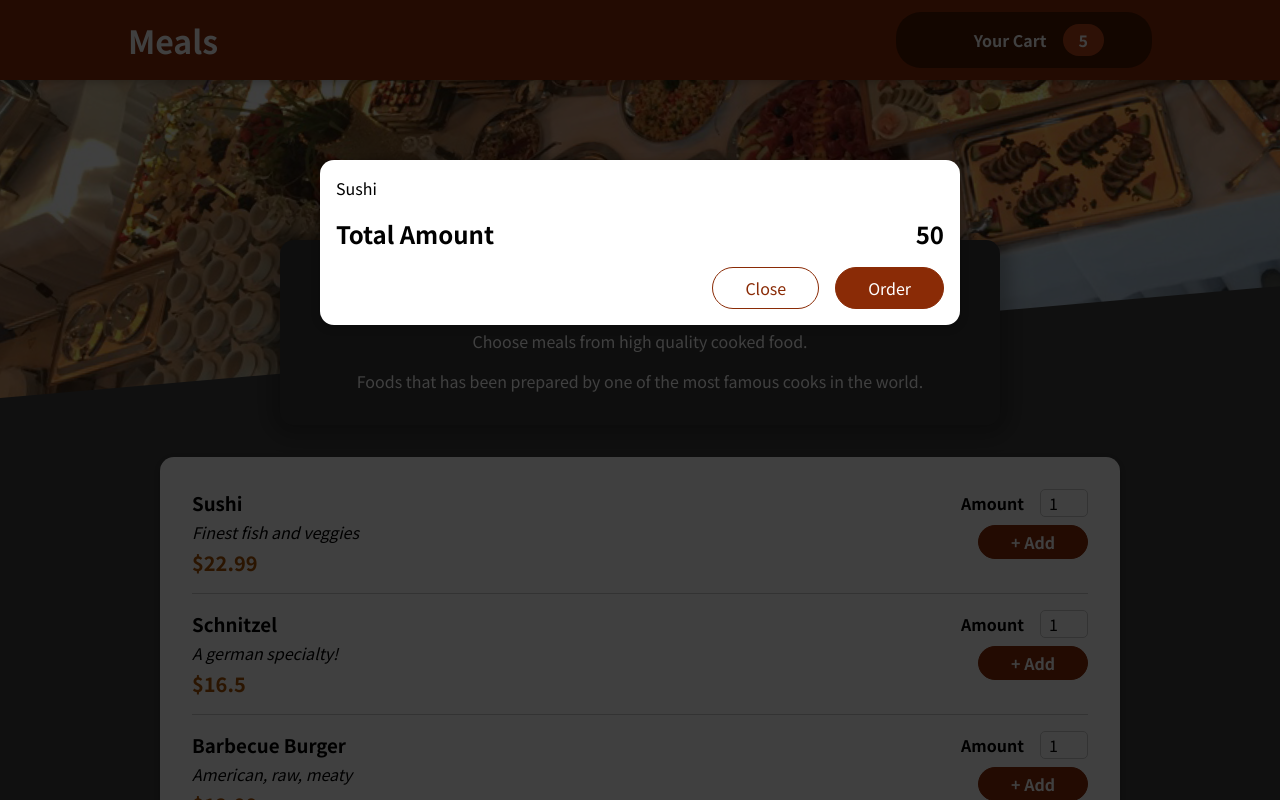
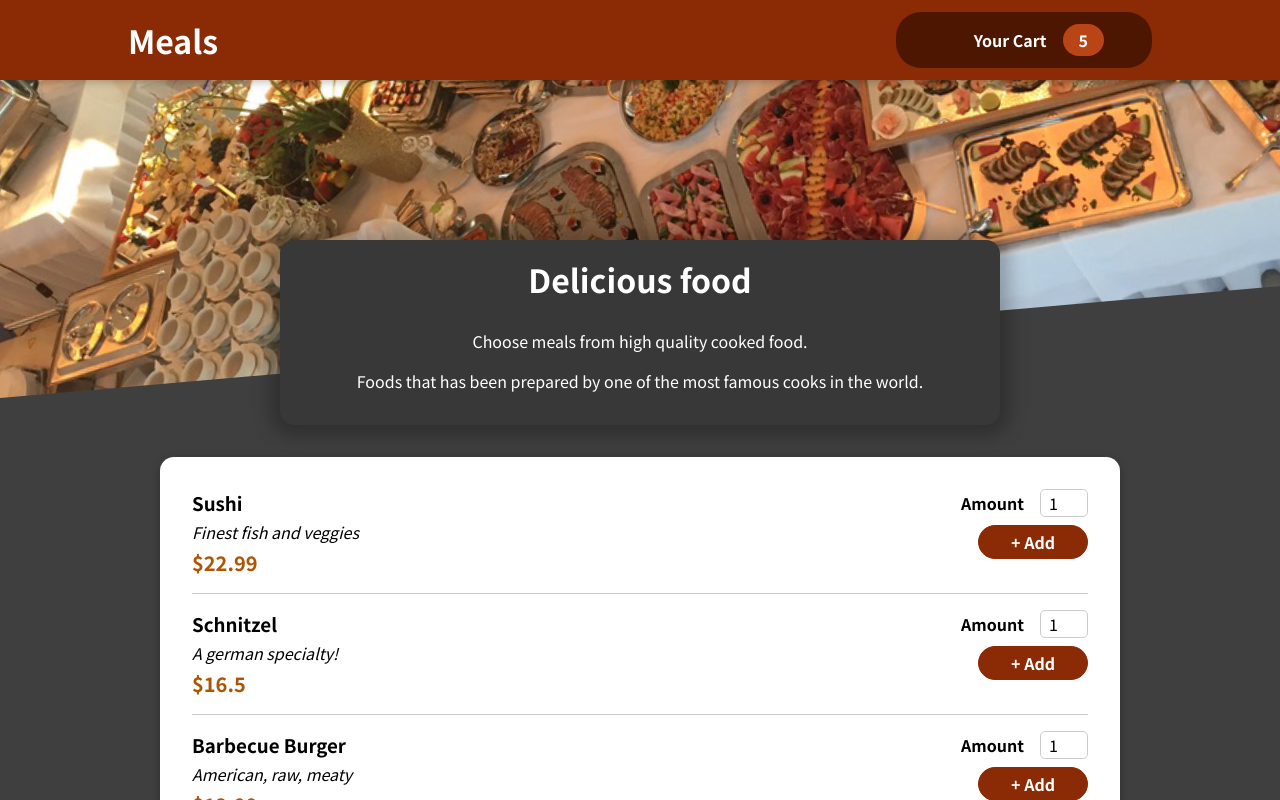
Before and after one commit to qur786/Food-Order, a React (Create React App) app: page / in a window 1280 px wide. Shown: the top 800 px of the page. Built offline with nearby package versions, Linux system fonts and the light colour scheme; some icons are missing.

Commit message:
feat: add Show and Hide handlers for Cart Dialog

```diff
--- a/src/App.tsx
+++ b/src/App.tsx
@@ -1,13 +1,23 @@
-import { Fragment } from "react";
+import { Fragment, useState } from "react";
 import { Header } from "./components/Header";
 import { Meals } from "./components/Meals";
 import { Cart } from "./components/Cart";
+import type { HTMLProps } from "react";
 
 function App() {
+  const [showCart, setShowCart] = useState(false);
+  const showCartHandler: HTMLProps<HTMLButtonElement>["onClick"] = () => {
+    setShowCart(true);
+  };
+  const hideCartHandler: HTMLProps<
+    HTMLButtonElement | HTMLDivElement
+  >["onClick"] = () => {
+    setShowCart(false);
+  };
   return (
     <Fragment>
-      <Cart />
-      <Header />
+      {showCart === true ? <Cart onCartHide={hideCartHandler} /> : undefined}
+      <Header onShowCart={showCartHandler} />
       <main>
         <Meals />
       </main>
--- a/src/components/Cart/index.tsx
+++ b/src/components/Cart/index.tsx
@@ -1,7 +1,12 @@
+import { HTMLProps } from "react";
 import { Modal } from "../Modal";
 import classes from "./index.module.css";
 
-export function Cart() {
+interface CartProps {
+  onCartHide: HTMLProps<HTMLDivElement | HTMLButtonElement>["onClick"];
+}
+
+export function Cart({ onCartHide }: CartProps) {
   const cartItems = [
     { id: "1", name: "Sushi", description: "Rice with fish", price: 100 },
   ].map((meal) => {
@@ -12,14 +17,16 @@ export function Cart() {
     );
   });
   return (
-    <Modal>
+    <Modal onBackdropClick={onCartHide}>
       {cartItems}
       <div className={classes.total}>
         <span>Total Amount</span>
         <span>50</span>
       </div>
       <div className={classes.actions}>
-        <button className={classes["button--alt"]}>Close</button>
+        <button className={classes["button--alt"]} onClick={onCartHide}>
+          Close
+        </button>
         <button className={classes.button}>Order</button>
       </div>
     </Modal>
--- a/src/components/CartButton/index.tsx
+++ b/src/components/CartButton/index.tsx
@@ -1,9 +1,14 @@
+import type { HTMLProps } from "react";
 import { CartIcon } from "../CartIcon";
 import classes from "./index.module.css";
 
-export function CartButton() {
+interface CartButtonProps {
+  onClick: HTMLProps<HTMLButtonElement>["onClick"];
+}
+
+export function CartButton({ onClick }: CartButtonProps) {
   return (
-    <button className={classes.button}>
+    <button className={classes.button} onClick={onClick}>
       <span className={classes.icon}>
         <CartIcon />
       </span>
--- a/src/components/Header/index.tsx
+++ b/src/components/Header/index.tsx
@@ -1,14 +1,18 @@
-import { Fragment } from "react";
+import { Fragment, HTMLProps } from "react";
 import { CartButton } from "../CartButton";
 import classes from "./index.module.css";
 import mealsImg from "../../assets/meals.jpg";
 
-export function Header() {
+interface HeaderProps {
+  onShowCart: HTMLProps<HTMLButtonElement>["onClick"];
+}
+
+export function Header({ onShowCart }: HeaderProps) {
   return (
     <Fragment>
       <header className={classes.header}>
         <h1>Meals</h1>
-        <CartButton />
+        <CartButton onClick={onShowCart} />
       </header>
       <div className={classes["main-image"]}>
         <img src={mealsImg} alt="A table of delicious foods" />
--- a/src/components/Modal/index.tsx
+++ b/src/components/Modal/index.tsx
@@ -2,17 +2,18 @@ import { Fragment } from "react";
 import { createPortal } from "react-dom";
 import { ModalBackdrop } from "../ModalBackdrop";
 import { ModalOverLays } from "../ModalOverLays";
-import type { PropsWithChildren } from "react";
+import type { PropsWithChildren, HTMLProps } from "react";
 
-export function Modal(props: PropsWithChildren) {
+interface ModalProps extends PropsWithChildren {
+  onBackdropClick: HTMLProps<HTMLDivElement>["onClick"];
+}
+
+export function Modal({ children, onBackdropClick }: ModalProps) {
   const portalElement = document.getElementById("overlays") as HTMLDivElement;
   return (
     <Fragment>
-      {createPortal(<ModalBackdrop />, portalElement)}
-      {createPortal(
-        <ModalOverLays>{props.children}</ModalOverLays>,
-        portalElement
-      )}
+      {createPortal(<ModalBackdrop onClick={onBackdropClick} />, portalElement)}
+      {createPortal(<ModalOverLays>{children}</ModalOverLays>, portalElement)}
     </Fragment>
   );
 }
--- a/src/components/ModalBackdrop/index.tsx
+++ b/src/components/ModalBackdrop/index.tsx
@@ -1,5 +1,10 @@
+import type { HTMLProps } from "react";
 import classes from "./index.module.css";
 
-export function ModalBackdrop() {
-  return <div className={classes.backdrop} />;
+interface ModalBackdropProps {
+  onClick: HTMLProps<HTMLDivElement>["onClick"];
 }
+
+export function ModalBackdrop({ onClick }: ModalBackdropProps) {
+  return <div className={classes.backdrop} onClick={onClick} />;
+}
--- a/src/components/ModalOverLays/index.tsx
+++ b/src/components/ModalOverLays/index.tsx
@@ -1,6 +1,5 @@
 import type { PropsWithChildren } from "react";
 import classes from "./index.module.css";
-
 export function ModalOverLays(props: PropsWithChildren) {
   return (
     <div className={classes.modal}>
```
